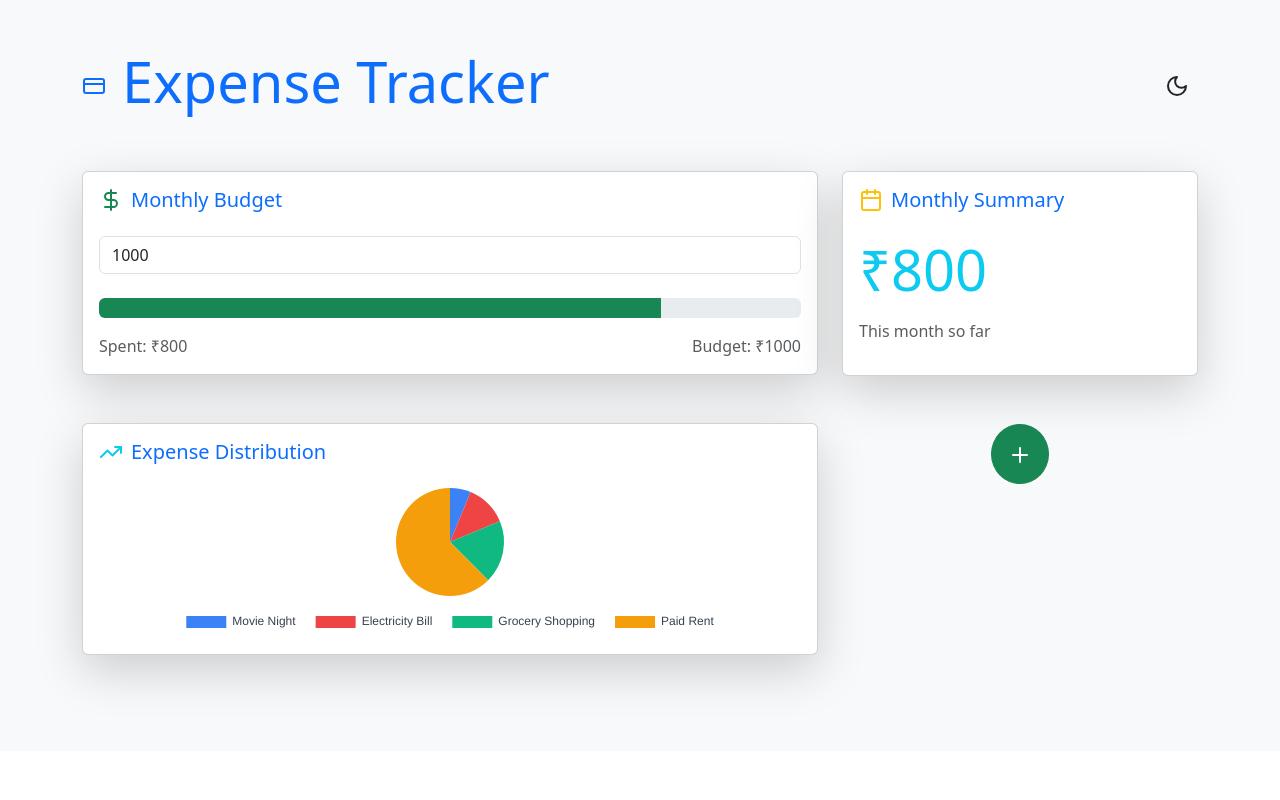
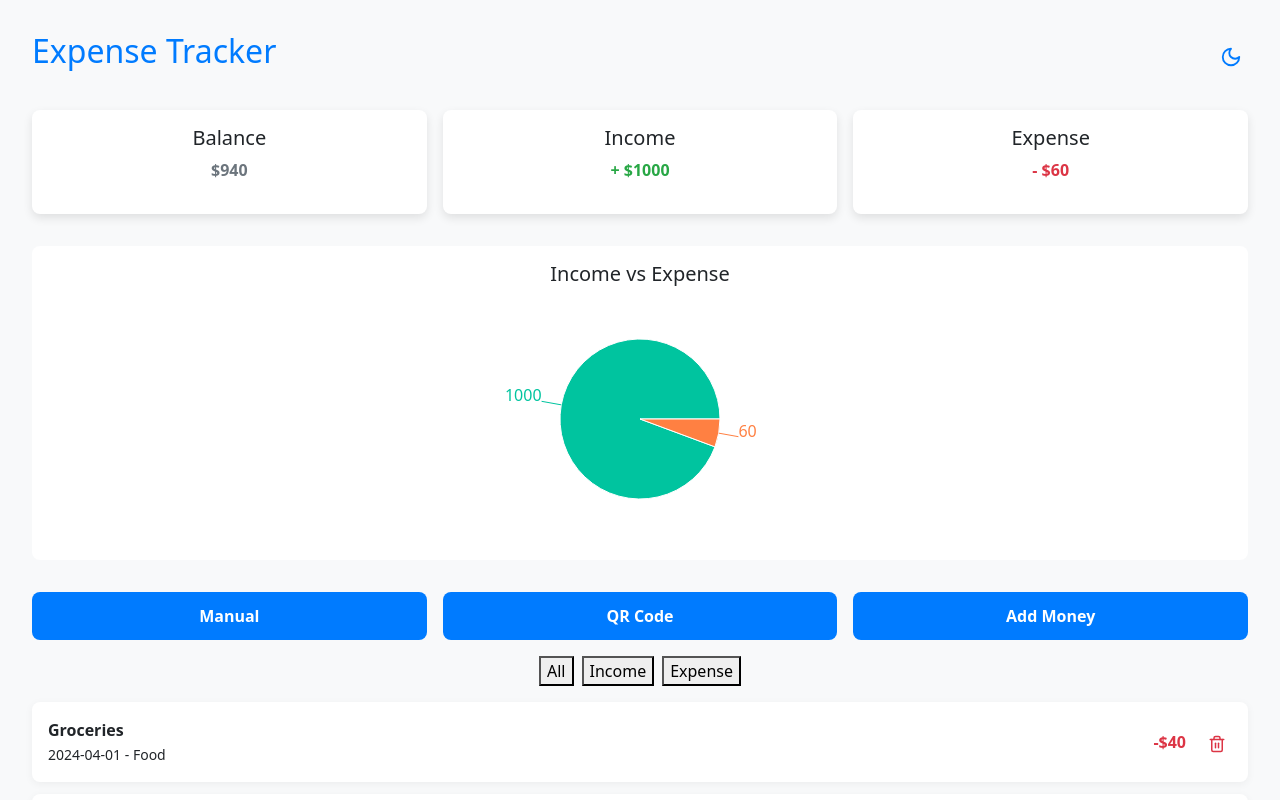
Before and after one commit to Love-M-365/SpendSmart, a React (Vite) app in the folder Frontend/: page /dashboard in a window 1280 px wide. Shown: the top 800 px of the page. Built offline with nearby package versions, Linux system fonts and the light colour scheme; a web font is replaced by a local one.

Commit message:
Dashboard Creation

```diff
--- a/Frontend/src/components/Dashboard.jsx
+++ b/Frontend/src/components/Dashboard.jsx
@@ -1,271 +1,203 @@
-import React, { useState, useEffect, useMemo } from "react";
-import { Pie } from "react-chartjs-2";
-import { motion } from "framer-motion";
-import { Sun, Moon, DollarSign, CreditCard, TrendingUp, Calendar, Plus } from "lucide-react";
-import { Chart as ChartJS, ArcElement, Tooltip, Legend } from "chart.js";
 
-// Register Chart.js elements
-ChartJS.register(ArcElement, Tooltip, Legend);
+import React, { useState } from "react";
+import { Moon, Sun, PlusCircle, Trash2 } from "lucide-react";
+import { PieChart, Pie, Cell, Tooltip, ResponsiveContainer } from "recharts";
+
+const COLORS = ["#00C49F", "#FF8042", "#FFBB28", "#0088FE", "#FF6384"];
 
 const ExpenseTracker = () => {
+  const [darkMode, setDarkMode] = useState(false);
   const [transactions, setTransactions] = useState([
-    { id: 1, description: "Paid Rent", amount: 500, date: "2025-04-01" },
-    { id: 2, description: "Grocery Shopping", amount: 150, date: "2025-04-03" },
-    { id: 3, description: "Electricity Bill", amount: 100, date: "2025-04-04" },
-    { id: 4, description: "Movie Night", amount: 50, date: "2025-04-07" },
+    { id: 1, title: "Groceries", amount: -40, date: "2024-04-01", category: "Food" },
+    { id: 2, title: "Salary", amount: 1000, date: "2024-04-02", category: "Income" },
+    { id: 3, title: "Book", amount: -20, date: "2024-04-03", category: "Education" },
   ]);
-  const [sortKey, setSortKey] = useState("date");
-  const [filterText, setFilterText] = useState("");
-  const [newTransaction, setNewTransaction] = useState({ description: "", amount: "", date: "" });
-  const [darkMode, setDarkMode] = useState(localStorage.getItem("theme") === "dark");
-  const [budget, setBudget] = useState(1000);
-  const [showAddForm, setShowAddForm] = useState(false);
 
-  // Dark mode toggle effect
-  useEffect(() => {
-    document.documentElement.classList.toggle("dark", darkMode);
-    localStorage.setItem("theme", darkMode ? "dark" : "light");
-  }, [darkMode]);
+  const [showModal, setShowModal] = useState(false);
+  const [newTransaction, setNewTransaction] = useState({ title: "", amount: "", date: "", category: "" });
+  const [filterType, setFilterType] = useState("All");
 
-  // Filter and sort transactions based on state
-  const filteredTransactions = transactions
-    .filter((txn) => txn.description.toLowerCase().includes(filterText.toLowerCase()))
-    .sort((a, b) => {
-      if (sortKey === "amount") return b.amount - a.amount;
-      return new Date(b.date).getTime() - new Date(a.date).getTime();
-    });
+  const filteredTransactions = filterType === "All"
+    ? transactions
+    : filterType === "Income"
+    ? transactions.filter(t => t.amount > 0)
+    : transactions.filter(t => t.amount < 0);
 
-  // Calculate total spent
-  const totalSpent = useMemo(() => filteredTransactions.reduce((sum, txn) => sum + txn.amount, 0), [filteredTransactions]);
+  const totalBalance = transactions.reduce((acc, t) => acc + t.amount, 0);
+  const income = transactions.filter(t => t.amount > 0).reduce((acc, t) => acc + t.amount, 0);
+  const expense = -transactions.filter(t => t.amount < 0).reduce((acc, t) => acc + t.amount, 0);
 
-  // Current month transactions
-  const currentMonth = new Date().getMonth();
-  const currentMonthTransactions = filteredTransactions.filter((txn) => new Date(txn.date).getMonth() === currentMonth);
-  const currentMonthTotal = currentMonthTransactions.reduce((sum, txn) => sum + txn.amount, 0);
+  const pieData = [
+    { name: "Income", value: income },
+    { name: "Expense", value: expense },
+  ];
 
-  // Pie chart data
-  const pieData = {
-    labels: filteredTransactions.map((txn) => txn.description),
-    datasets: [
-      {
-        data: filteredTransactions.map((txn) => txn.amount),
-        backgroundColor: [
-          "#3B82F6", "#EF4444", "#10B981", "#F59E0B", "#8B5CF6", "#EC4899", "#6366F1",
-        ],
-        borderWidth: 0,
-      },
-    ],
+  const handleAddTransaction = () => {
+    if (!newTransaction.title || !newTransaction.amount || !newTransaction.date || !newTransaction.category) return;
+    const newId = transactions.length ? transactions[transactions.length - 1].id + 1 : 1;
+    setTransactions([...transactions, { ...newTransaction, id: newId, amount: +newTransaction.amount }]);
+    setNewTransaction({ title: "", amount: "", date: "", category: "" });
+    setShowModal(false);
   };
 
-  // Pie chart options
-  const pieOptions = {
-    plugins: {
-      legend: {
-        position: "bottom",
-        labels: {
-          color: darkMode ? "#E5E7EB" : "#374151",
-          font: { size: 12 },
-          padding: 20,
-        },
-      },
-      tooltip: {
-        backgroundColor: darkMode ? "#374151" : "#FFFFFF",
-        titleColor: darkMode ? "#E5E7EB" : "#374151",
-        bodyColor: darkMode ? "#E5E7EB" : "#374151",
-        borderColor: darkMode ? "#4B5563" : "#E5E7EB",
-        borderWidth: 1,
-        padding: 12,
-      },
-    },
-    responsive: true,
-    maintainAspectRatio: false,
-  };
-
-  // Handle new transaction form submission
-  const handleAddTransaction = (e) => {
-    e.preventDefault();
-    const { description, amount, date } = newTransaction;
-    if (!description || !amount || !date) return;
-
-    const newTxn = {
-      id: transactions.length + 1,
-      description,
-      amount: parseFloat(amount),
-      date,
-    };
-
-    setTransactions([newTxn, ...transactions]);
-    setNewTransaction({ description: "", amount: "", date: "" });
-    setShowAddForm(false);
-  };
-
-  // Handle transaction deletion
-  const handleDelete = (id) => {
-    setTransactions(transactions.filter((txn) => txn.id !== id));
-  };
+  const handleDelete = (id) => setTransactions(transactions.filter(t => t.id !== id));
 
   return (
-    <div className="container-fluid bg-light dark:bg-dark">
-      <div className="container py-5">
-        {/* Header */}
-        <motion.div
-          className="d-flex justify-content-between align-items-center mb-5"
-          initial={{ opacity: 0, y: -20 }}
-          animate={{ opacity: 1, y: 0 }}
-          transition={{ duration: 0.5 }}
-        >
-          <div className="d-flex align-items-center gap-3">
-            <CreditCard className="w-6 h-6 text-primary" />
-            <h1 className="display-4 text-primary">Expense Tracker</h1>
+    <div style={{
+      background: darkMode ? "#1c1c1c" : "#f8f9fa",
+      color: darkMode ? "#f8f9fa" : "#212529",
+      minHeight: "100vh",
+      padding: "2rem",
+      transition: "all 0.3s ease",
+    }}>
+      {/* Header */}
+      <div style={{ display: "flex", justifyContent: "space-between", alignItems: "center", marginBottom: "2rem" }}>
+        <h2 style={{ color: "#007bff" }}>Expense Tracker</h2>
+        <button
+          onClick={() => setDarkMode(!darkMode)}
+          style={{
+            background: "transparent",
+            border: "none",
+            cursor: "pointer",
+            color: darkMode ? "#ffc107" : "#007bff"
+          }}>
+          {darkMode ? <Sun size={22} /> : <Moon size={22} />}
+        </button>
+      </div>
+
+      {/* Summary Cards */}
+      <div style={{ display: "flex", gap: "1rem", marginBottom: "2rem" }}>
+        {[
+          { label: "Balance", value: `$${totalBalance}`, color: "#6c757d" },
+          { label: "Income", value: `+ $${income}`, color: "#28a745" },
+          { label: "Expense", value: `- $${expense}`, color: "#dc3545" }
+        ].map((card, i) => (
+          <div key={i} style={{
+            flex: 1,
+            padding: "1rem",
+            background: darkMode ? "#343a40" : "#fff",
+            borderRadius: "8px",
+            textAlign: "center",
+            boxShadow: "0 4px 10px rgba(0,0,0,0.1)"
+          }}>
+            <h5>{card.label}</h5>
+            <p style={{ fontWeight: "bold", color: card.color }}>{card.value}</p>
           </div>
-          <button
-            onClick={() => setDarkMode(!darkMode)}
-            className="btn btn-light p-2 rounded-circle"
-          >
-            {darkMode ? <Sun className="w-5 h-5 text-warning" /> : <Moon className="w-5 h-5 text-dark" />}
-          </button>
-        </motion.div>
+        ))}
+      </div>
 
-        {/* Main Content */}
-        <div className="row">
-          {/* Left Column */}
-          <div className="col-lg-8">
-            {/* Budget Section */}
-            <motion.div
-              className="card shadow-lg mb-5"
-              initial={{ opacity: 0, y: 20 }}
-              animate={{ opacity: 1, y: 0 }}
-              transition={{ duration: 0.5, delay: 0.1 }}
-            >
-              <div className="card-body">
-                <h5 className="card-title text-primary mb-4 d-flex align-items-center gap-2">
-                  <DollarSign className="w-5 h-5 text-success" />
-                  Monthly Budget
-                </h5>
-                <input
-                  type="number"
-                  placeholder="Enter your budget"
-                  value={budget}
-                  onChange={(e) => setBudget(Number(e.target.value))}
-                  className="form-control mb-4"
-                />
-                <div className="progress mb-3" style={{ height: "20px" }}>
-                  <div
-                    className={`progress-bar ${totalSpent <= budget ? "bg-success" : "bg-danger"}`}
-                    role="progressbar"
-                    style={{ width: `${Math.min((totalSpent / budget) * 100, 100)}%` }}
-                  ></div>
-                </div>
-                <div className="d-flex justify-content-between text-muted">
-                  <span>Spent: ₹{totalSpent}</span>
-                  <span>Budget: ₹{budget}</span>
-                </div>
-              </div>
-            </motion.div>
+      {/* Pie Chart */}
+      <div style={{ background: darkMode ? "#343a40" : "#fff", padding: "1rem", borderRadius: "8px", marginBottom: "2rem" }}>
+        <h5 style={{ textAlign: "center" }}>Income vs Expense</h5>
+        <ResponsiveContainer width="100%" height={250}>
+          <PieChart>
+            <Pie data={pieData} dataKey="value" nameKey="name" cx="50%" cy="50%" outerRadius={80} label>
+              {pieData.map((_, index) => (
+                <Cell key={`cell-${index}`} fill={COLORS[index % COLORS.length]} />
+              ))}
+            </Pie>
+            <Tooltip />
+          </PieChart>
+        </ResponsiveContainer>
+      </div>
 
-            {/* Pie Chart Section */}
-            <motion.div
-              className="card shadow-lg mb-5"
-              initial={{ opacity: 0, y: 20 }}
-              animate={{ opacity: 1, y: 0 }}
-              transition={{ duration: 0.5, delay: 0.2 }}
-            >
-              <div className="card-body">
-                <h5 className="card-title text-primary mb-4 d-flex align-items-center gap-2">
-                  <TrendingUp className="w-5 h-5 text-info" />
-                  Expense Distribution
-                </h5>
-                <div className="h-75">
-                  <Pie data={pieData} options={pieOptions} />
-                </div>
-              </div>
-            </motion.div>
-          </div>
+      {/* Add Transaction Buttons */}
+      <div style={{ display: "flex", gap: "1rem", marginBottom: "1rem" }}>
+        {["Manual", "QR Code", "Add Money"].map((label, i) => (
+          <button key={i}
+            onClick={() => label === "Manual" && setShowModal(true)}
+            style={{
+              flex: 1,
+              padding: "0.75rem",
+              border: "none",
+              borderRadius: "8px",
+              background: "#007bff",
+              color: "#fff",
+              fontWeight: "bold",
+              cursor: "pointer"
+            }}>{label}</button>
+        ))}
+      </div>
 
-          {/* Right Column */}
-          <div className="col-lg-4">
-            {/* Monthly Summary Section */}
-            <motion.div
-              className="card shadow-lg mb-5"
-              initial={{ opacity: 0, x: 20 }}
-              animate={{ opacity: 1, x: 0 }}
-              transition={{ duration: 0.5, delay: 0.3 }}
-            >
-              <div className="card-body">
-                <h5 className="card-title text-primary mb-4 d-flex align-items-center gap-2">
-                  <Calendar className="w-5 h-5 text-warning" />
-                  Monthly Summary
-                </h5>
-                <p className="display-4 text-info">₹{currentMonthTotal}</p>
-                <p className="text-muted">This month so far</p>
-              </div>
-            </motion.div>
+      {/* Filter Toggle */}
+      <div style={{ marginBottom: "1rem", textAlign: "center" }}>
+        <button onClick={() => setFilterType("All")} style={{ marginRight: "0.5rem" }}>All</button>
+        <button onClick={() => setFilterType("Income")} style={{ marginRight: "0.5rem" }}>Income</button>
+        <button onClick={() => setFilterType("Expense")}>Expense</button>
+      </div>
 
-            {/* Add Transaction Button */}
-            <motion.div
-              className="d-flex justify-content-center"
-              initial={{ opacity: 0, scale: 0.8 }}
-              animate={{ opacity: 1, scale: 1 }}
-              transition={{ duration: 0.3, delay: 0.4 }}
-            >
-              <button
-                onClick={() => setShowAddForm(!showAddForm)}
-                className="btn btn-success rounded-circle p-3"
-              >
-                <Plus className="w-6 h-6" />
-              </button>
-            </motion.div>
+      {/* Transactions */}
+      <ul style={{ listStyle: "none", padding: 0 }}>
+        {filteredTransactions.map((t) => (
+          <li key={t.id} style={{
+            background: darkMode ? "#2c2c2c" : "#fff",
+            padding: "1rem",
+            borderRadius: "8px",
+            marginBottom: "0.75rem",
+            display: "flex",
+            justifyContent: "space-between",
+            alignItems: "center",
+            boxShadow: "0 2px 8px rgba(0,0,0,0.05)"
+          }}>
+            <div>
+              <strong>{t.title}</strong> <br />
+              <small>{t.date} - {t.category}</small>
+            </div>
+            <div style={{ display: "flex", alignItems: "center" }}>
+              <span style={{
+                marginRight: "1rem",
+                fontWeight: "bold",
+                color: t.amount > 0 ? "#28a745" : "#dc3545"
+              }}>
+                {t.amount > 0 ? "+" : "-"}${Math.abs(t.amount)}
+              </span>
+              <button onClick={() => handleDelete(t.id)} style={{
+                background: "transparent",
+                border: "none",
+                color: "#dc3545",
+                cursor: "pointer"
+              }}><Trash2 size={18} /></button>
+            </div>
+          </li>
+        ))}
+      </ul>
+
+      {/* Modal */}
+      {showModal && (
+        <div style={{
+          position: "fixed",
+          top: 0, left: 0, width: "100%", height: "100%",
+          background: "rgba(0, 0, 0, 0.5)",
+          display: "flex", alignItems: "center", justifyContent: "center"
+        }}>
+          <div style={{
+            background: darkMode ? "#222" : "#fff",
+            color: darkMode ? "#fff" : "#000",
+            padding: "2rem", borderRadius: "8px", width: "90%", maxWidth: "400px"
+          }}>
+            <h4>Add Transaction</h4>
+            {["title", "amount", "date", "category"].map((field, i) => (
+              <input
+                key={i}
+                type={field === "amount" ? "number" : field === "date" ? "date" : "text"}
+                placeholder={field.charAt(0).toUpperCase() + field.slice(1)}
+                value={newTransaction[field]}
+                onChange={(e) => setNewTransaction({ ...newTransaction, [field]: e.target.value })}
+                style={{
+                  width: "100%", padding: "0.5rem", marginBottom: "0.75rem",
+                  borderRadius: "6px", border: "1px solid #ccc"
+                }}
+              />
+            ))}
+            <div style={{ textAlign: "right" }}>
+              <button onClick={() => setShowModal(false)} style={{ marginRight: "1rem" }}>Cancel</button>
+              <button onClick={handleAddTransaction} style={{
+                background: "#28a745", color: "#fff", padding: "0.5rem 1rem", border: "none", borderRadius: "6px"
+              }}>Add</button>
+            </div>
           </div>
         </div>
-
-        {/* Add Transaction Form */}
-        {showAddForm && (
-          <motion.div
-            className="card shadow-lg mb-5"
-            initial={{ opacity: 0, y: 20 }}
-            animate={{ opacity: 1, y: 0 }}
-            transition={{ duration: 0.5, delay: 0.5 }}
-          >
-            <div className="card-body">
-              <h5 className="card-title text-primary mb-4">Add Transaction</h5>
-              <form onSubmit={handleAddTransaction}>
-                <div className="mb-3">
-                  <input
-                    type="text"
-                    placeholder="Description"
-                    value={newTransaction.description}
-                    onChange={(e) => setNewTransaction({ ...newTransaction, description: e.target.value })}
-                    className="form-control"
-                  />
-                </div>
-                <div className="mb-3">
-                  <input
-                    type="number"
-                    placeholder="Amount"
-                    value={newTransaction.amount}
-                    onChange={(e) => setNewTransaction({ ...newTransaction, amount: e.target.value })}
-                    className="form-control"
-                  />
-                </div>
-                <div className="mb-3">
-                  <input
-                    type="date"
-                    value={newTransaction.date}
-                    onChange={(e) => setNewTransaction({ ...newTransaction, date: e.target.value })}
-                    className="form-control"
-                  />
-                </div>
-                <button
-                  type="submit"
-                  className="btn btn-primary w-100"
-                >
-                  Add Transaction
-                </button>
-              </form>
-            </div>
-          </motion.div>
-        )}
-      </div>
+      )}
     </div>
   );
 };
```
